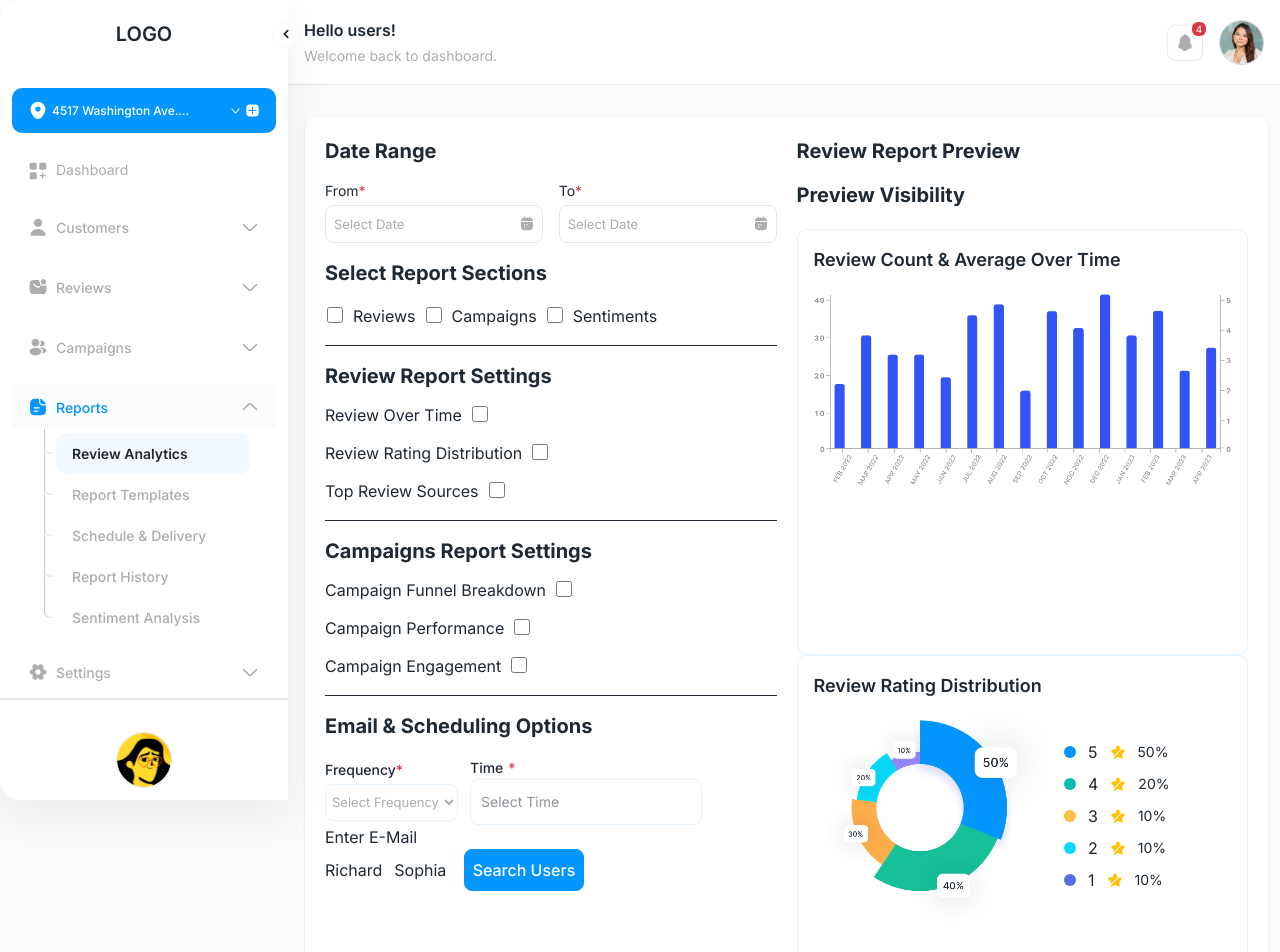
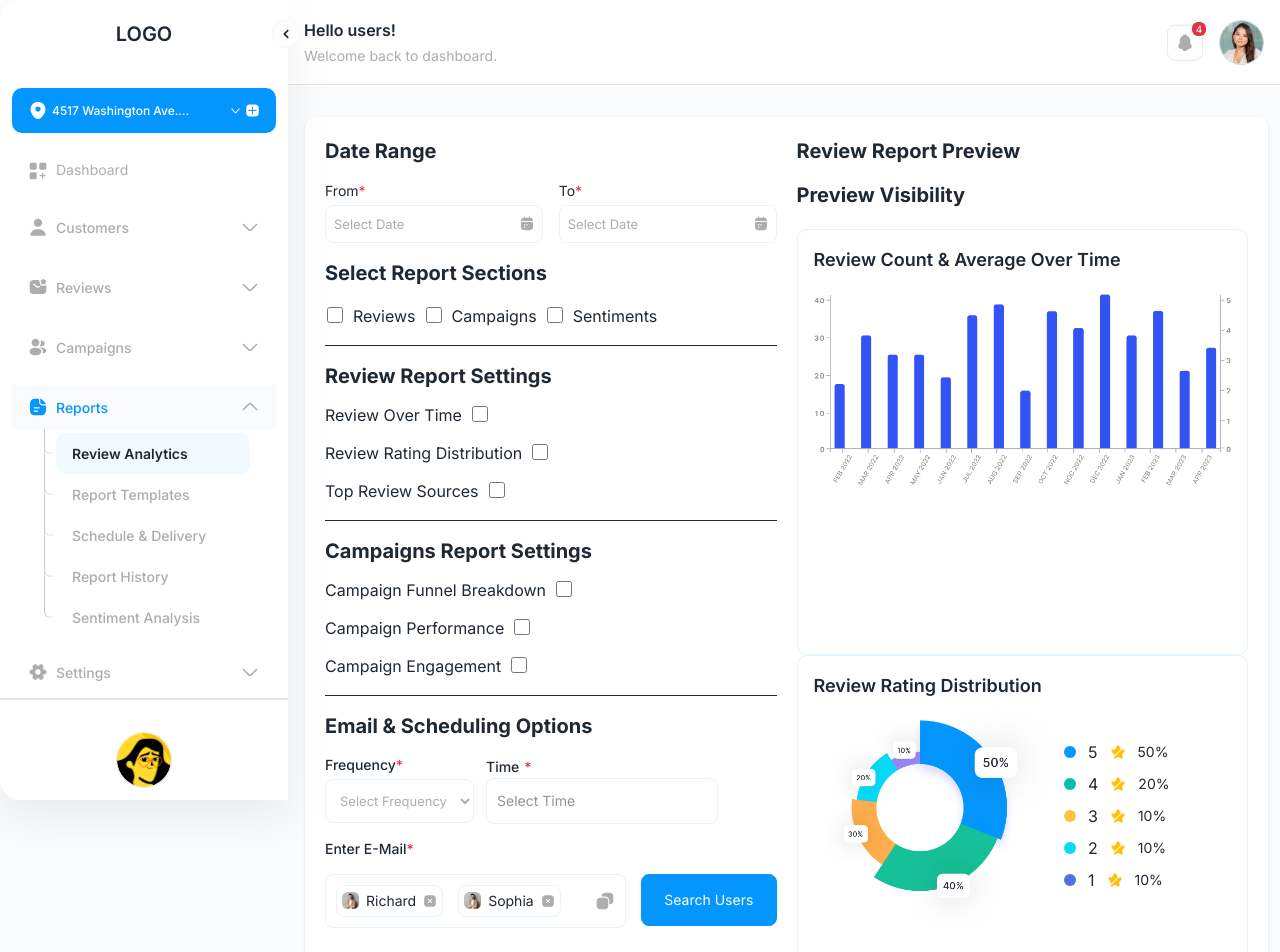
Before and after one commit to sumithub/rs-web-develop, a Next.js app: page /review-analytics in a window 1280 px wide. Shown: the top 952 px of the page. Built offline with nearby package versions, Linux system fonts and the light colour scheme.

Commit message:
Carousel model add height

```diff
--- a/src/app/review-analytics/page.js
+++ b/src/app/review-analytics/page.js
@@ -9,6 +9,11 @@ import DashboardChart from "../../components/DashboardChart";
 import Image from "next/image";
 
 export default function ReviewAnalytics() {
+
+    const SHAREEMAIL = [
+        { img: "/images/request.png", name: "Amelie Laurent", email: "amili@gmail.com", role: "manager" },
+        { img: "/images/request.png", name: "Amelie Laurent", email: "amili@gmail.com", role: "owner" },
+    ]
     return (
         <div>
             <AdminLayout>
@@ -19,8 +24,8 @@ export default function ReviewAnalytics() {
                         </div>
 
                         <div className="grid grid-cols-2 gap-4">
-                            <DatePicker label="From" isRequired={true} icon={true} />
-                            <DatePicker label="To" isRequired={true} icon={true} />
+                            <DatePicker label="From" isRequired={true} icon={true} class_="border-primary/10!" />
+                            <DatePicker label="To" isRequired={true} icon={true} class_="border-primary/10!" />
                         </div>
 
                         <div className="mt-4" >
@@ -90,24 +95,65 @@ export default function ReviewAnalytics() {
                                 Email & Scheduling Options
                             </div>
 
-                            <div className="flex items-center gap-3">
-                                <Select defaultOption="Select Frequency" label="Frequency" isRequired={true} />
-                                <Input label="Time" isRequired={true} placeholder="Select Time" />
+                            <div className="flex items-center gap-3 mt-3.5">
+                                <Select defaultOption="Select Frequency" label="Frequency" isRequired={true} class_="mt-0!" selectClass_="py-3! px-2.5!" />
+                                <Input label="Time" isRequired={true} placeholder="Select Time" class_="mt-0!" />
                             </div>
 
                             <div>
-                                <div>
-                                    Enter E-Mail
+                                <h2 className='text-sm font-medium capitalize py-[15px]'>enter e-mail<span className='text-danger'>*</span></h2>
+                                <div className="flex gap-[15px]">
+                                    <div className="w-full border border-primary/10 rounded-lg p-2.5 flex justify-between items-center">
+                                        <div className="flex gap-[15px]">
+                                            <div className="flex gap-[7px] border border-primary/10 rounded-lg p-[5px] items-center">
+                                                <Image src="/images/request.png" alt="request" width={17} height={17} />
+                                                <h2 className="text-sm">Richard</h2>
+                                                <Image unoptimized={true} src="/images/close-square.svg" alt="close-square" width={14} height={14} />
+                                            </div>
+                                            <div className="flex gap-[7px] border border-primary/10 rounded-lg p-[5px] items-center">
+                                                <Image src="/images/request.png" alt="request" width={17} height={17} />
+                                                <h2 className="text-sm">Sophia</h2>
+                                                <Image unoptimized={true} src="/images/close-square.svg" alt="close-square" width={14} height={14} />
+                                            </div>
+                                        </div>
+                                        <div>
+                                            <Image unoptimized={true} src="/images/copy2.svg" alt="copy2" width={20} height={20} />
+                                        </div>
+                                    </div>
+                                    <div className="w-[30%] shrink-0">
+                                        <SecondaryButton
+                                            title="Search Users"
+                                            type='button'
+                                            class_="py-[15px]! px-5! text-sm! font-normal!"
+                                            onClick={() => { }}
+                                        />
+                                    </div>
                                 </div>
 
-                                <div className="flex items-center gap-3">
-                                    <div className="grid grid-cols-2 gap-3">
-                                        <div>Richard</div>
-                                        <div>Sophia</div>
+                                {SHAREEMAIL.map((e, i) => <div key={i} className={i === 0 ? "mt-6" : ""}>
+                                    <div className="flex items-center justify-between">
+                                        <div className="flex gap-[15px]">
+                                            <Image src={e.img} alt="request" width={44} height={44} />
+                                            <div>
+                                                <div className="text-base font-medium">{e.name}</div>
+                                                <div className="text-sm text-text3 pt-1">{e.email}</div>
+                                            </div>
+                                        </div>
+                                        <div className="text-lg capitalize">{e.role}</div>
                                     </div>
-                                    <SecondaryButton title="Search Users" />
-                                </div>
+
+                                    {i !== SHAREEMAIL.length - 1 && (
+                                        <hr className='border-t border-border2 my-3.5' />
+                                    )}
+                                </div>)}
                             </div>
+                            <SecondaryButton
+                                mainClass="mt-[152px]"
+                                title="Generate Report"
+                                type='button'
+                                class_="py-3! px-5! text-lg! font-medium!"
+                            // onClick={() => { }}
+                            />
                         </div>
                     </div>
 
--- a/src/components/Models/review/Carousel.js
+++ b/src/components/Models/review/Carousel.js
@@ -358,7 +358,7 @@ export default function Carousel({ title, onClose, OnSave, id, onNext }) {
                             <Image unoptimized={true} src="/images/eye1.svg" alt="eye1" width={22} height={22} />
                             <h2 className="text-lg font-semibold">Widget Preview</h2>
                         </div>
-                        <div className="p-5">
+                        <div className="p-5 h-[90%]">
                             {/* Different preview content based on widget type */}
                             {normalizedTitle === "starbadgewidget" ? (
                                 <div className="border border-border2 rounded-[10px] p-5">
@@ -376,11 +376,12 @@ export default function Carousel({ title, onClose, OnSave, id, onNext }) {
                                     </div>
                                 </div>
                             ) : (
-
+                                <div className="border border-border2 rounded-[10px] p-5 flex flex-col justify-between h-full">
+                                    <div>
                                         <Slider {...settings} ref={sliderRef}>
                                             {[1, 2].map((_, i) => (
                                                 <div key={i}>
-                                            <div className="border border-border2 rounded-[10px] p-5">
+                                                    <div>
                                                         <div className="text-center">
                                                             <Image src="/images/john-die.png" alt="john-die" width={46} height={46} className="mx-auto" />
                                                             <h2 className="pt-[15px] pb-2.5 text-base font-medium">John Die</h2>
@@ -409,36 +410,14 @@ export default function Carousel({ title, onClose, OnSave, id, onNext }) {
                                                                 Verified On Google
                                                             </button>
                                                         </div>
+                                                    </div>
+                                                </div>))}
+                                        </Slider>
+                                    </div>
                                     <div className="">
                                         <SecondaryButton title="Get Code" onClick={() => { setOpen(true) }} type="button" />
                                     </div>
                                 </div>
-                                            {/* <div className="border border-border2 rounded-[10px] p-5">
-                                                <div className="text-center">
-                                                    <Image src="/images/john-die.png" alt="john-die" width={46} height={46} className="mx-auto" />
-                                                    <h2 className="pt-[15px] pb-2.5 text-base font-medium">John Die</h2>
-                                                </div>
-                                                <div className="flex justify-between items-center gap-2.5">
-                                                    <Image unoptimized={true} src="/images/arrow-left.svg" alt="arrow-left" width={24} height={24} className="" />
-                                                    <h3 className="text-text3 text-xs font-medium">Aug 25, 2025</h3>
-                                                    <Image unoptimized={true} src="/images/arrow-right2.svg" alt="arrow-right2" width={24} height={24} className="" />
-                                                </div>
-                                                <p className="text-center text-xs capitalize">Lorem Ipsum is simply dummy text of the printing and typesetting industry. Lorem Ipsum has been the industry's standard dummy text ever since the 1500s...<br />
-                                                    <span className="font-medium text-primary">Read More</span></p>
-                                                <div className="my-10 flex justify-center">
-                                                    <button className="text-xs font-medium flex items-center gap-2.5 py-[7px] px-2.5 rounded-lg border border-primary" type="button">
-                                                        <span>
-                                                            <Image unoptimized={true} src="/images/google.svg" alt="google" width={18} height={18} className="" />
-                                                        </span>
-                                                        Verified On Google
-                                                    </button>
-                                                </div>
-                                                <div className="">
-                                                    <SecondaryButton title="Get Code" onClick={() => { setOpen(true) }} type="button" />
-                                                </div>
-                                            </div> */}
-                                        </div>))}
-                                </Slider>
                             )}
                         </div>
                     </div>
```
Lines whose indentation alone changed are shown as unchanged.
